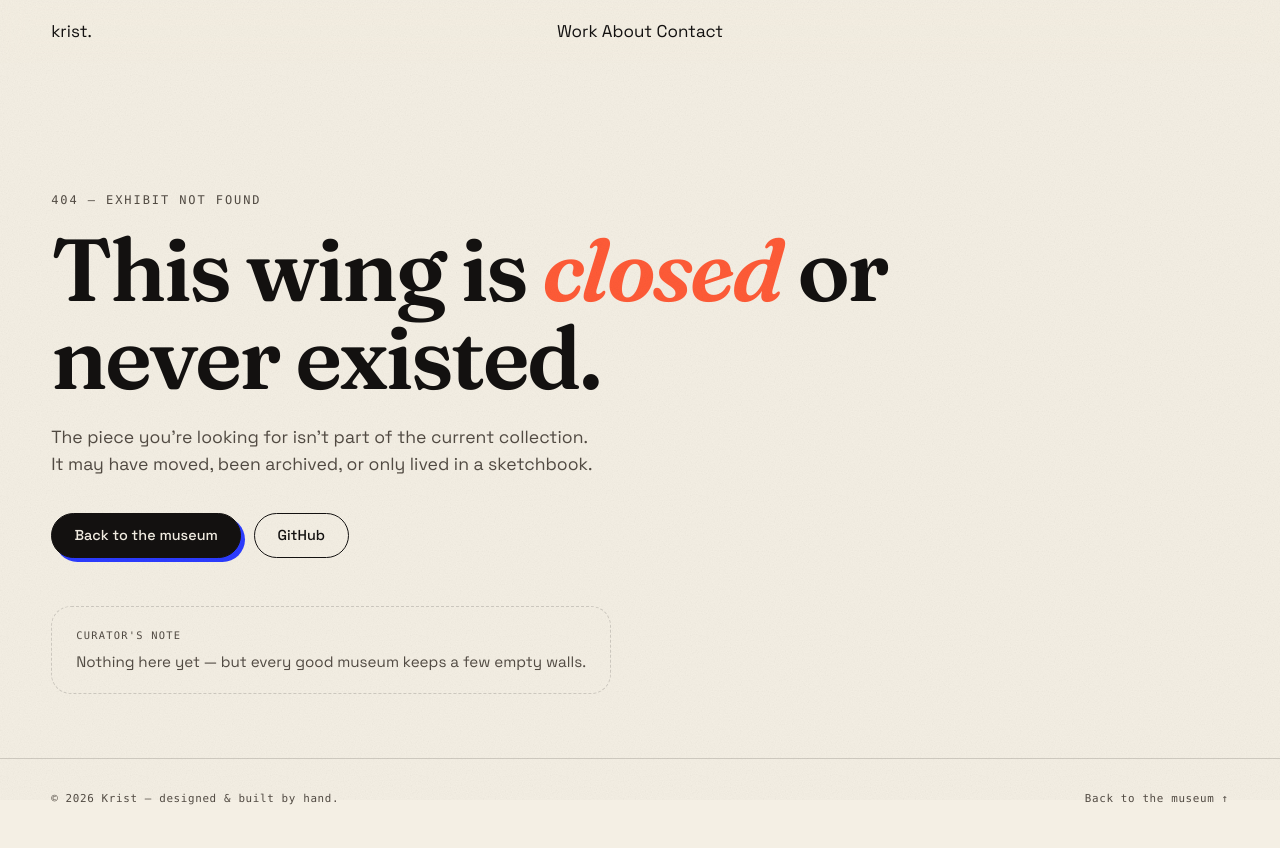
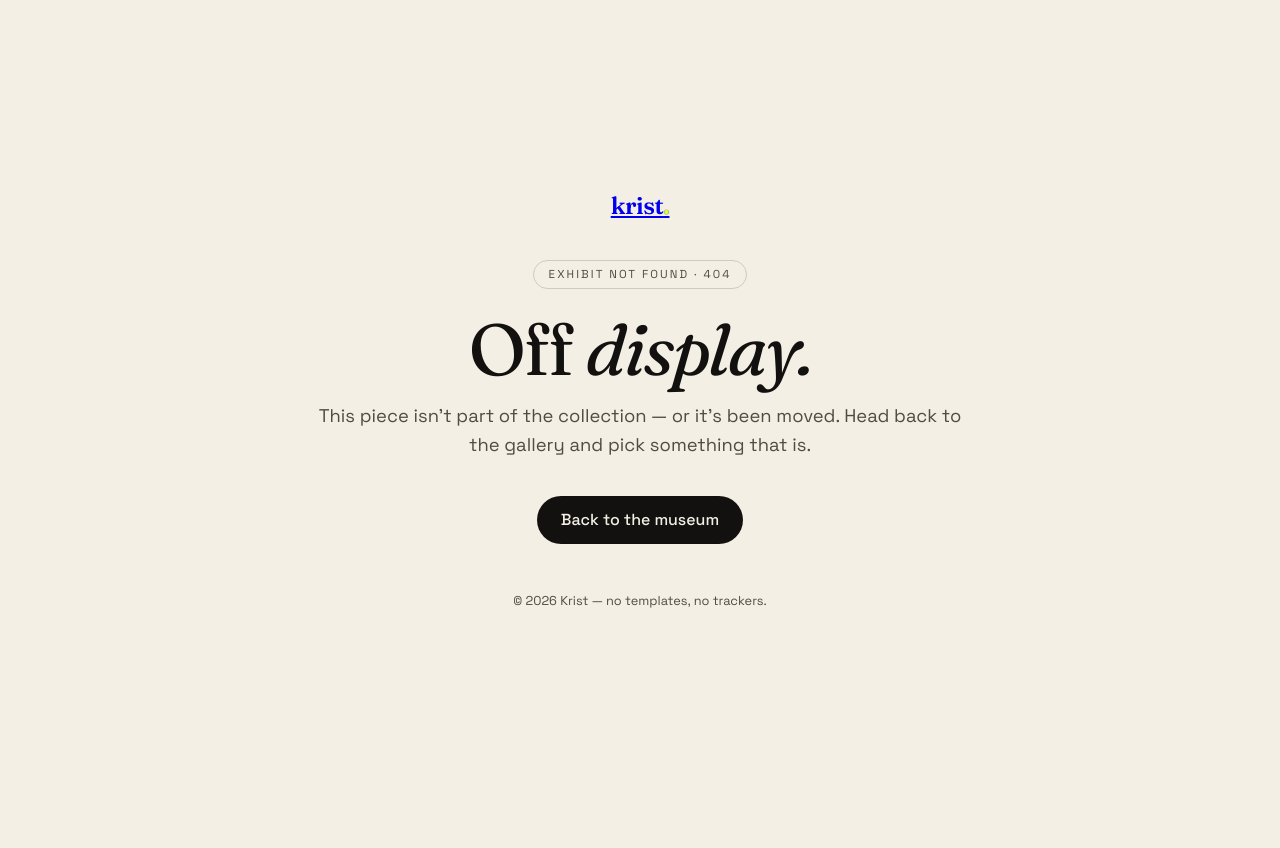
Before and after one commit to kristb98/My-Web-Museum, a plain HTML site: page 404.html in a window 1280 px wide. After the commit the page ends 800 px from the top, so only its background shows below. Drawn offline with Linux system fonts and the light colour scheme.

Commit message:
Add Iq-Math, screenshots, SEO pages and PWA support

```diff
--- a/404.html
+++ b/404.html
@@ -3,119 +3,98 @@
 <head>
   <meta charset="utf-8">
   <meta name="viewport" content="width=device-width, initial-scale=1">
-  <title>Exhibit not found — Krist</title>
-  <meta name="description" content="This wing of the web museum is either closed or never existed.">
+  <title>Off display — Krist</title>
+  <meta name="description" content="That page isn't on display in the museum. Head back to the collection.">
+  <meta name="robots" content="noindex">
   <meta name="theme-color" content="#F4EFE4">
 
   <link rel="icon" href="favicon.svg" type="image/svg+xml">
   <link rel="preconnect" href="https://fonts.googleapis.com">
   <link rel="preconnect" href="https://fonts.gstatic.com" crossorigin>
   <link href="https://fonts.googleapis.com/css2?family=Fraunces:ital,opsz,wght@0,9..144,300..900;1,9..144,300..900&family=Space+Grotesk:wght@300..700&display=swap" rel="stylesheet">
-  <link rel="stylesheet" href="styles.css">
 
   <style>
-    .error {
-      min-height: 70vh;
-      display: flex;
-      flex-direction: column;
-      justify-content: center;
-      align-items: flex-start;
-      padding: 8rem var(--gutter) 4rem;
-      max-width: var(--maxw);
-      margin: 0 auto;
+    :root {
+      --paper: #f4efe4;
+      --ink: #131110;
+      --ink-soft: #524b43;
+      --line: rgba(19, 17, 16, 0.16);
+      --lime: #d9ff43;
+      --font-display: "Fraunces", "Iowan Old Style", Georgia, serif;
+      --font-sans: "Space Grotesk", ui-sans-serif, system-ui, sans-serif;
     }
-    .error__code {
-      font-family: var(--font-mono);
-      font-size: 0.75rem;
-      letter-spacing: 0.16em;
+    *, *::before, *::after { box-sizing: border-box; }
+    html, body { margin: 0; height: 100%; }
+    body {
+      background: var(--paper);
+      color: var(--ink);
+      font-family: var(--font-sans);
+      display: grid;
+      place-items: center;
+      padding: clamp(1.25rem, 5vw, 3rem);
+      -webkit-font-smoothing: antialiased;
+    }
+    main { max-width: 42rem; text-align: center; }
+    .brand {
+      display: inline-block;
+      font-family: var(--font-display);
+      font-weight: 600;
+      font-size: 1.5rem;
+      letter-spacing: -0.02em;
+      margin-bottom: 2.5rem;
+    }
+    .brand span { color: var(--lime); text-shadow: 0 0 1px var(--ink); }
+    .plaque {
+      display: inline-block;
+      font-size: 0.72rem;
+      letter-spacing: 0.18em;
       text-transform: uppercase;
       color: var(--ink-soft);
-      margin-bottom: 1rem;
+      border: 1px solid var(--line);
+      border-radius: 999px;
+      padding: 0.4rem 0.9rem;
+      margin-bottom: 1.5rem;
     }
-    .error__title {
+    h1 {
       font-family: var(--font-display);
-      font-size: clamp(2.8rem, 8vw, 5.5rem);
-      font-weight: 600;
-      line-height: 1.0;
+      font-weight: 400;
+      font-size: clamp(2.6rem, 9vw, 4.5rem);
+      line-height: 1;
       letter-spacing: -0.03em;
-      max-width: 18ch;
+      margin: 0 0 1rem;
     }
-    .error__title em {
-      font-style: italic;
-      color: var(--coral);
+    h1 em { font-style: italic; }
+    p {
+      color: var(--ink-soft);
+      font-size: clamp(1rem, 0.95rem + 0.3vw, 1.15rem);
+      line-height: 1.6;
+      margin: 0 0 2.25rem;
     }
-    .error__note {
-      margin-top: 1.4rem;
-      max-width: 48ch;
-      color: var(--ink-soft);
-      font-size: 1.1rem;
-      line-height: 1.55;
+    .btn {
+      display: inline-block;
+      padding: 0.85rem 1.5rem;
+      border-radius: 999px;
+      background: var(--ink);
+      color: var(--paper);
+      font-weight: 500;
+      text-decoration: none;
+      transition: transform 0.25s cubic-bezier(0.22, 0.7, 0.2, 1), background 0.25s;
     }
-    .error__actions {
-      margin-top: 2.2rem;
-      display: flex;
-      flex-wrap: wrap;
-      gap: 0.75rem;
-    }
-    .curator-note {
-      margin-top: 3rem;
-      padding: 1.25rem 1.5rem;
-      border: 1px dashed var(--line);
-      border-radius: var(--radius);
-      max-width: 54ch;
-    }
-    .curator-note dt {
-      font-family: var(--font-mono);
-      font-size: 0.65rem;
-      letter-spacing: 0.12em;
-      text-transform: uppercase;
-      color: var(--ink-soft);
-      margin-bottom: 0.4rem;
-    }
-    .curator-note dd {
-      margin: 0;
-      font-size: 0.95rem;
-      color: var(--ink-soft);
-    }
+    .btn:hover { background: #000; transform: translateY(-2px); }
+    .btn:focus-visible { outline: 2px solid var(--ink); outline-offset: 3px; }
+    footer { margin-top: 3rem; font-size: 0.8rem; color: var(--ink-soft); }
+    @media (prefers-reduced-motion: reduce) { .btn { transition: none; } }
   </style>
 </head>
-<body id="top">
-
-  <div class="grain" aria-hidden="true"></div>
-
-  <header class="site-header" id="siteHeader">
-    <a class="logo" href="/">krist.</a>
-    <nav class="nav" aria-label="Primary">
-      <a href="/">Work</a>
-      <a href="/#about">About</a>
-      <a href="/#contact">Contact</a>
-    </nav>
-  </header>
-
-  <main class="error">
-    <p class="error__code">404 — Exhibit not found</p>
-    <h1 class="error__title">This wing is <em>closed</em> or never existed.</h1>
-    <p class="error__note">
-      The piece you're looking for isn't part of the current collection.
-      It may have moved, been archived, or only lived in a sketchbook.
-    </p>
-    <div class="error__actions">
-      <a class="btn btn--primary" href="/">Back to the museum</a>
-      <a class="btn btn--ghost" href="https://github.com/kristb98">GitHub</a>
-    </div>
-
-    <!-- Add any extra context, related works, or a witty curator line here -->
-    <dl class="curator-note">
-      <dt>Curator's note</dt>
-      <dd>Nothing here yet — but every good museum keeps a few empty walls.</dd>
-    </dl>
+<body>
+  <main>
+    <a class="brand" href="/">krist<span>.</span></a>
+    <div><span class="plaque">Exhibit not found · 404</span></div>
+    <h1>Off <em>display.</em></h1>
+    <p>This piece isn't part of the collection — or it's been moved. Head back to the gallery and pick something that is.</p>
+    <a class="btn" href="/">Back to the museum</a>
+    <footer>© <span id="year">2026</span> Krist — no templates, no trackers.</footer>
   </main>
-
-  <footer class="site-footer">
-    <p>© <span id="year">2026</span> Krist — designed &amp; built by hand.</p>
-    <a class="to-top" href="/">Back to the museum <span aria-hidden="true">↑</span></a>
-  </footer>
-
-  <script>document.getElementById('year').textContent = String(new Date().getFullYear());</script>
+  <script>document.getElementById("year").textContent = new Date().getFullYear();</script>
 </body>
 </html>
```
Also changed, not shown: app.js (+7 -0 lines), index.html (+11 -1 lines), projects.js (+26 -2 lines), sitemap.xml (added, +9 -0 lines), sw.js (added, +57 -0 lines), icon-192.png (added), icon-512.png (added), images/geometric-rhythm.jpg (added), images/museum.jpg (added), images/neon-dodgers.jpg (added), manifest.webmanifest (added), robots.txt (added), 2 other files.
